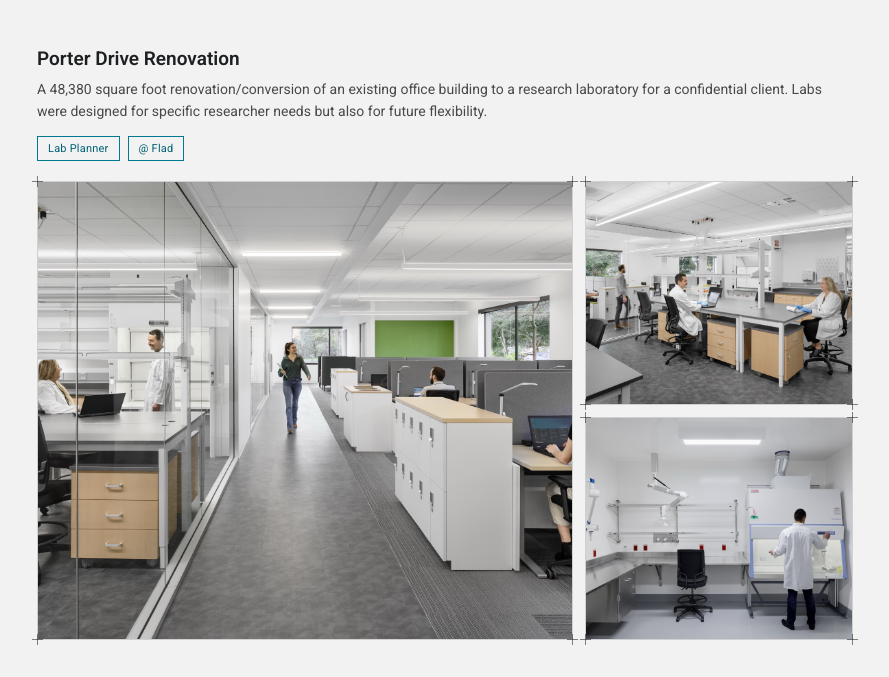
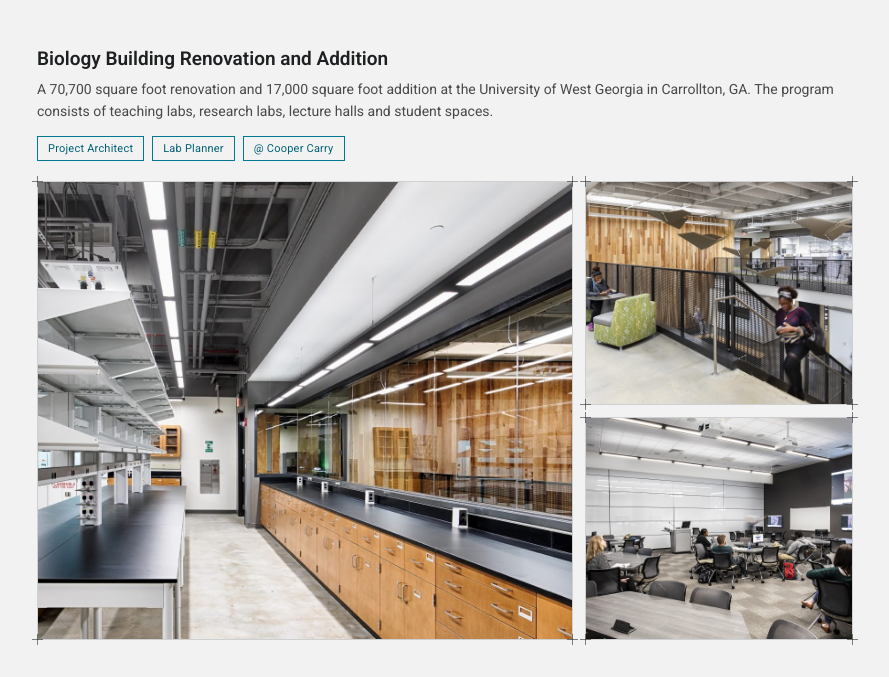
Before and after one commit to ciafardinia/whitecap-architecture, a plain HTML site: page whitecap-architecture/expertise.html in a window 1280 px wide. Shown: the part 2798-3475 px from the top of the page, without its empty margins (345-1234 px from the left). Drawn offline with Linux system fonts and the light colour scheme.

Commit message:
Remove Porter Drive Renovation project from the site
Drops the project from Home (Selected Work, now a 2-column grid),
Expertise Renovations, and Interior Architecture, and deletes its
image files.

Co-Authored-By: Claude Sonnet 5.5 <noreply@anthropic.com>

```diff
--- a/whitecap-architecture/expertise.html
+++ b/whitecap-architecture/expertise.html
@@ -139,20 +139,6 @@
           </div>
 
           <div>
-            <div class="card-title" style="font-size:19px;margin-top:16px;margin-bottom:8px">Porter Drive Renovation</div>
-            <p class="card-body" style="font-size:14px;margin-bottom:14px">A 48,380 square foot renovation/conversion of an existing office building to a research laboratory for a confidential client. Labs were designed for specific researcher needs but also for future flexibility.</p>
-            <div class="wa-tag-row" style="margin-bottom:20px">
-              <span class="tag tag-outline">Lab Planner</span>
-              <span class="tag tag-outline">@ Flad</span>
-            </div>
-            <div class="mosaic-grid">
-              <div class="blueprint mosaic-item area-0"><i class="corner tl"></i><i class="corner tr"></i><i class="corner bl"></i><i class="corner br"></i><img src="assets/Porter-1.jpg" alt="Lab &amp; corridor" style="width:100%;height:100%;object-fit:cover;display:block"></div>
-              <div class="blueprint mosaic-item area-1"><i class="corner tl"></i><i class="corner tr"></i><i class="corner bl"></i><i class="corner br"></i><img src="assets/Porter-2.jpg" alt="Open lab bench area" style="width:100%;height:100%;object-fit:cover;display:block"></div>
-              <div class="blueprint mosaic-item area-2"><i class="corner tl"></i><i class="corner tr"></i><i class="corner bl"></i><i class="corner br"></i><img src="assets/Porter-3.jpg" alt="Biosafety cabinet room" style="width:100%;height:100%;object-fit:cover;display:block"></div>
-            </div>
-          </div>
-
-          <div>
             <div class="card-title" style="font-size:19px;margin-top:16px;margin-bottom:8px">Biology Building Renovation and Addition</div>
             <p class="card-body" style="font-size:14px;margin-bottom:14px">A 70,700 square foot renovation and 17,000 square foot addition at the University of West Georgia in Carrollton, GA. The program consists of teaching labs, research labs, lecture halls and student spaces.</p>
             <div class="wa-tag-row" style="margin-bottom:20px">
@@ -270,10 +256,6 @@
             <div class="card-title" style="font-size:19px;margin-bottom:8px">Krone Engineering Biosystems Building</div>
             <div class="blueprint" style="position:relative;aspect-ratio:16/9"><i class="corner tl"></i><i class="corner tr"></i><i class="corner bl"></i><i class="corner br"></i><img src="assets/interior-ebb-hallway.jpg" alt="Corridor with millwork-framed meeting rooms and gallery wall" style="width:100%;height:100%;object-fit:cover;display:block"></div>
           </div>
-          <div>
-            <div class="card-title" style="font-size:19px;margin-bottom:8px">Porter Drive Renovation</div>
-            <div class="blueprint" style="position:relative;aspect-ratio:16/9"><i class="corner tl"></i><i class="corner tr"></i><i class="corner bl"></i><i class="corner br"></i><img src="assets/interior-porter-cafe.jpg" alt="Café and breakout seating with living moss wall" style="width:100%;height:100%;object-fit:cover;display:block"></div>
-          </div>
         </div>
       </div>
 
```
Also changed, not shown: whitecap-architecture/index.html (+1 -8 lines), whitecap-architecture/assets/Porter-1.jpg (deleted), whitecap-architecture/assets/Porter-2.jpg (deleted), whitecap-architecture/assets/Porter-3.jpg (deleted), whitecap-architecture/assets/Porter-lab.jpg (deleted), 1 other file.
